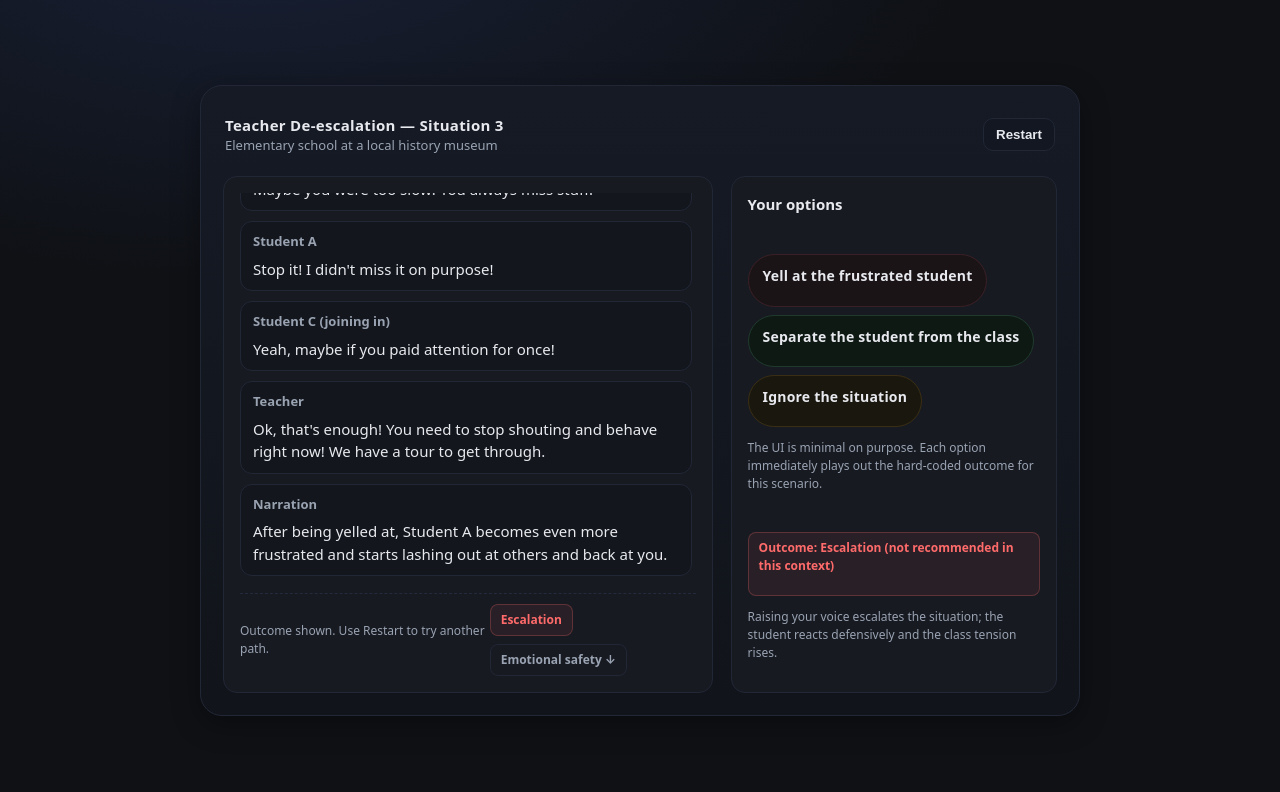
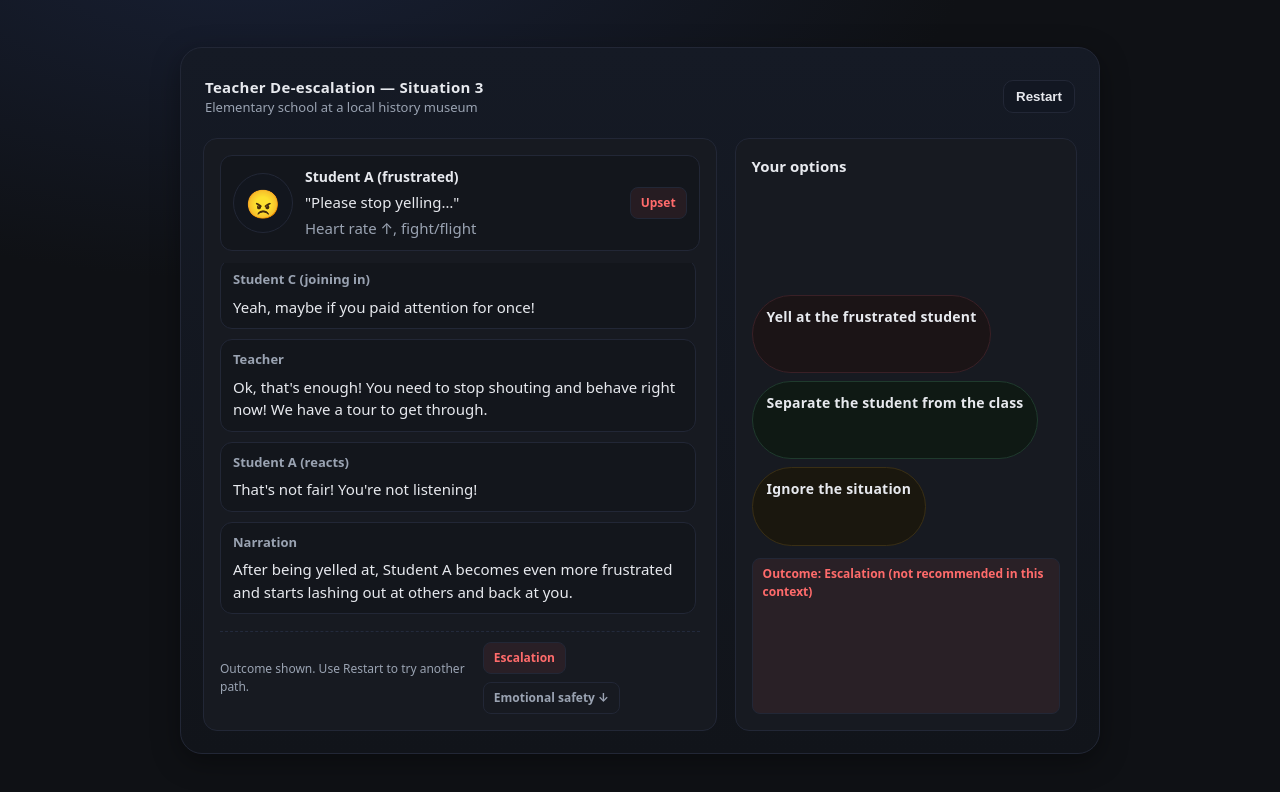
Before and after one commit to muditjha20/HackGT, a plain HTML site: page index.html in a window 1280 px wide. Both pictures are taken after a click on the element "Yell at the frustrated student". Drawn offline with Linux system fonts and the light colour scheme.

Commit message:
Update index.html

```diff
--- a/index.html
+++ b/index.html
@@ -26,7 +26,7 @@
       min-height: 100svh; display: grid; place-items: center; padding: 24px;
     }
     .app {
-      width: 100%; max-width: 880px; background: linear-gradient(180deg, #151a25, #11141a);
+      width: 100%; max-width: 920px; background: linear-gradient(180deg, #151a25, #11141a);
       border: 1px solid var(--border); border-radius: 22px; box-shadow: var(--shadow);
       padding: 22px; display: grid; gap: 18px;
     }
@@ -39,15 +39,34 @@
     .stage {
       display: grid; grid-template-columns: 1.2fr .8fr; gap: 18px;
     }
-    @media (max-width: 820px) {
+    @media (max-width: 860px) {
       .stage { grid-template-columns: 1fr; }
     }
     .panel {
       background: var(--panel); border: 1px solid var(--border); border-radius: var(--radius);
       padding: 16px; display: grid; gap: 12px; min-height: 260px;
     }
+    .npc {
+      display: grid; grid-template-columns: 60px 1fr auto; gap: 12px; align-items: center;
+      background: var(--card); border: 1px solid var(--border); border-radius: 12px; padding: 10px 12px;
+    }
+    .avatar {
+      width: 60px; height: 60px; border-radius: 50%;
+      display: grid; place-items: center; font-size: 28px; user-select: none;
+      border: 1px solid var(--border); background: #12161e;
+    }
+    .npc-lines { display: grid; gap: 4px; }
+    .npc-name { font-weight: 700; font-size: 14px; }
+    .npc-feel.tag {
+      padding: 6px 10px; border-radius: 8px; font-weight: 700; font-size: 12px;
+      border: 1px solid var(--border); white-space: nowrap;
+    }
+    .ok { color: var(--good); background: rgba(70,210,138,.08); border-color: rgba(70,210,138,.25); }
+    .bad { color: var(--bad); background: rgba(255,107,107,.08); border-color: rgba(255,107,107,.25); }
+    .warn { color: var(--warn); background: rgba(245,196,81,.08); border-color: rgba(245,196,81,.25); }
+    .muted { color: var(--muted); }
     .log {
-      display: grid; gap: 10px; max-height: 48vh; overflow: auto; scrollbar-width: thin;
+      display: grid; gap: 10px; max-height: 44vh; overflow: auto; scrollbar-width: thin;
       padding-right: 4px;
     }
     .line {
@@ -68,16 +87,8 @@
     .chip.separate { background: #0f1914; border-color: #1f3a2d; }
     .chip.ignore { background: #1a170e; border-color: #3a2f14; }
     .hint { font-size: 12px; color: var(--muted); }
-    .status {
-      display: grid; gap: 10px;
-    }
-    .tag {
-      display: inline-block; padding: 6px 10px; border-radius: 8px; font-weight: 700; font-size: 12px;
-      border: 1px solid var(--border);
-    }
-    .ok { color: var(--good); background: rgba(70,210,138,.08); border-color: rgba(70,210,138,.25); }
-    .bad { color: var(--bad); background: rgba(255,107,107,.08); border-color: rgba(255,107,107,.25); }
-    .warn { color: var(--warn); background: rgba(245,196,81,.08); border-color: rgba(245,196,81,.25); }
+    .status { display: grid; gap: 10px; }
+    .tag { display: inline-block; padding: 6px 10px; border-radius: 8px; font-weight: 700; font-size: 12px; border: 1px solid var(--border); }
     .row { display: flex; gap: 8px; align-items: center; flex-wrap: wrap; }
     .footer {
       display: flex; align-items: center; justify-content: space-between; color: var(--muted);
@@ -101,8 +112,20 @@
     </header>
 
     <div class="stage">
-      <!-- Left: Transcript / Outcome -->
+      <!-- Left: NPC + Transcript -->
       <section class="panel" aria-live="polite">
+        <!-- NPC card that reacts -->
+        <div class="npc" id="npcCard">
+          <div class="avatar" id="npcAvatar" aria-hidden="true">😟</div>
+          <div class="npc-lines">
+            <div class="npc-name">Student A (frustrated)</div>
+            <div class="npc-line" id="npcLine">"It's not fair! I missed the dinosaur exhibit."</div>
+            <div class="muted" id="npcAside">Waiting for your response…</div>
+          </div>
+          <div class="npc-feel tag warn" id="npcFeel">Agitated</div>
+        </div>
+
+        <!-- Dialogue log -->
         <div class="log" id="log"></div>
         <div class="footer">
           <span class="hint" id="hint">Choose a teacher response to see what happens.</span>
@@ -118,21 +141,23 @@
           <div class="chip separate" data-action="separate">Separate the student from the class</div>
           <div class="chip ignore" data-action="ignore">Ignore the situation</div>
         </div>
-        <div class="hint">
-          The UI is minimal on purpose. Each option immediately plays out the hard-coded outcome for this scenario.
-        </div>
         <div class="status" id="status"></div>
       </aside>
     </div>
   </div>
 
   <script>
-    // ----- Minimal state + renderer -----
     const logEl = document.getElementById('log');
     const statusEl = document.getElementById('status');
     const hintEl = document.getElementById('hint');
     const tagsEl = document.getElementById('stateTags');
     const resetBtn = document.getElementById('resetBtn');
+
+    // NPC refs
+    const npcAvatar = document.getElementById('npcAvatar');
+    const npcLine = document.getElementById('npcLine');
+    const npcAside = document.getElementById('npcAside');
+    const npcFeel = document.getElementById('npcFeel');
 
     const initialTranscript = [
       { who: "Student A (frustrated)", text: "It's not fair! Everyone else got to see the dinosaur exhibit, and I didn't!" },
@@ -145,35 +170,41 @@
       yell: {
         teacher: "Ok, that's enough! You need to stop shouting and behave right now! We have a tour to get through.",
         aftermath: [
+          { who: "Student A (reacts)", text: "That's not fair! You're not listening!" },
           { who: "Narration", text: "After being yelled at, Student A becomes even more frustrated and starts lashing out at others and back at you." }
         ],
         tags: [
           { cls: "bad", text: "Escalation" },
           { cls: "", text: "Emotional safety ↓" }
         ],
-        note: "Raising your voice escalates the situation; the student reacts defensively and the class tension rises."
+        status: { text: "Outcome: Escalation (not recommended in this context)", kind: "bad" },
+        npc: { emoji: "😠", feelClass: "bad", feelText: "Upset", line: "\"Please stop yelling…\"", aside: "Heart rate ↑, fight/flight" }
       },
       separate: {
         teacher: "Alright, let's step aside for a moment to talk. That sounds so frustrating—let's make sure you don't miss out again.",
         aftermath: [
+          { who: "Student A (reacts)", text: "…Okay. Can I still see the dinosaur later?" },
           { who: "Narration", text: "Away from the crowd, Student A feels safer and opens up. The class teasing subsides while you plan a quick path so they don't miss the next exhibit." }
         ],
         tags: [
           { cls: "ok", text: "De-escalation" },
           { cls: "", text: "Emotional safety ↑" }
         ],
-        note: "Private, supportive conversation reduces agitation and restores a sense of fairness."
+        status: { text: "Outcome: De-escalation (recommended)", kind: "ok" },
+        npc: { emoji: "🙂", feelClass: "ok", feelText: "Calmer", line: "\"Thanks for helping me catch up.\"", aside: "Breathing steadies" }
       },
       ignore: {
         teacher: "(You choose to ignore the situation.)",
         aftermath: [
+          { who: "Student A (reacts)", text: "Why is nobody helping me?!" },
           { who: "Narration", text: "Without intervention, teasing continues. Some students shove; Student A becomes more agitated and lashes out." }
         ],
         tags: [
           { cls: "warn", text: "Avoidance" },
           { cls: "bad", text: "Harm risk ↑" }
         ],
-        note: "Inaction allows mockery and physical escalation to grow."
+        status: { text: "Outcome: Avoidance leading to escalation (not recommended)", kind: "bad" },
+        npc: { emoji: "😢", feelClass: "warn", feelText: "Distressed", line: "\"This is getting worse…\"", aside: "Feels unsafe" }
       }
     };
 
@@ -207,8 +238,21 @@
       statusEl.innerHTML = `<div class="tag ${kind}">${text}</div>`;
     }
 
+    function updateNPC({ emoji, feelClass, feelText, line, aside }) {
+      npcAvatar.textContent = emoji;
+      npcFeel.className = `npc-feel tag ${feelClass}`;
+      npcFeel.textContent = feelText;
+      npcLine.textContent = line;
+      npcAside.textContent = aside;
+    }
+
     function renderInitial() {
       clear(logEl); clear(statusEl); setTags([]);
+      npcAvatar.textContent = "😟";
+      npcFeel.className = "npc-feel tag warn";
+      npcFeel.textContent = "Agitated";
+      npcLine.textContent = `"It's not fair! I missed the dinosaur exhibit."`;
+      npcAside.textContent = "Waiting for your response…";
       initialTranscript.forEach(addLine);
       hintEl.textContent = "Choose a teacher response to see what happens.";
     }
@@ -217,36 +261,19 @@
       const action = outcomes[actionKey];
       if (!action) return;
 
-      // Teacher line + aftermath
       addLine({ who: "Teacher", text: action.teacher });
       action.aftermath.forEach(addLine);
       setTags(action.tags);
       hintEl.textContent = "Outcome shown. Use Restart to try another path.";
-      // Status summary
-      const statusMap = {
-        yell: { text: "Outcome: Escalation (not recommended in this context)", kind: "bad" },
-        separate: { text: "Outcome: De-escalation (recommended)", kind: "ok" },
-        ignore: { text: "Outcome: Avoidance leading to escalation (not recommended)", kind: "bad" }
-      };
-      const s = statusMap[actionKey];
-      setStatus(s.text, s.kind);
-
-      // Brief note
-      const note = document.createElement('div');
-      note.className = 'hint';
-      note.style.marginTop = '2px';
-      note.textContent = action.note;
-      statusEl.appendChild(note);
+      setStatus(action.status.text, action.status.kind);
+      updateNPC(action.npc);
     }
 
-    // Wire choices
     document.querySelectorAll('.chip').forEach(chip => {
       chip.addEventListener('click', () => play(chip.dataset.action));
     });
 
     resetBtn.addEventListener('click', renderInitial);
-
-    // Boot
     renderInitial();
   </script>
 </body>
```
